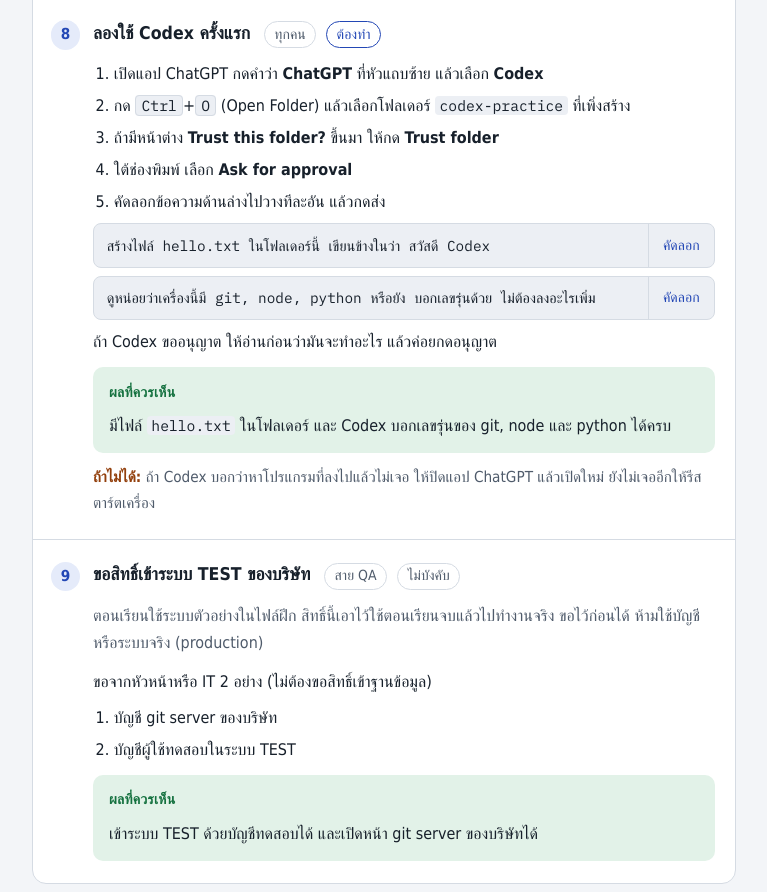
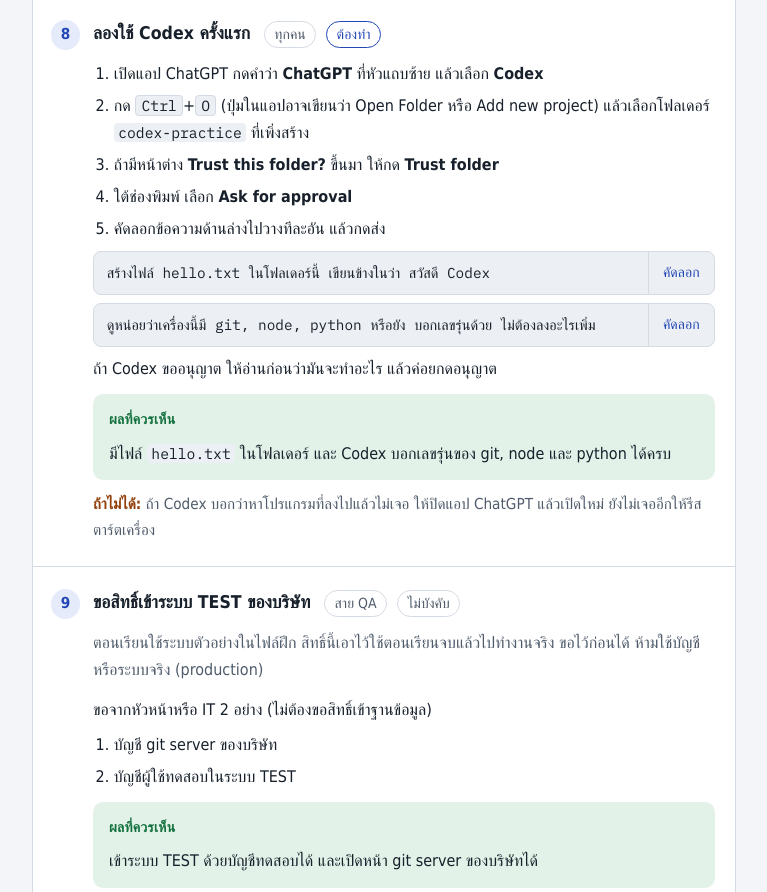
Before and after one commit to k12club/pylon-ai-foundation, a plain HTML site: page install-checklist.html in a window 1280 px wide. Shown: the part 2942-3834 px from the top of the page, without its empty margins (256-1023 px from the left). Drawn offline with Linux system fonts and the light colour scheme; a web font is replaced by a local one.

Commit message:
docs: ปรับถ้อยคำตามรีวิวรอบสอง

```diff
--- a/install-checklist.html
+++ b/install-checklist.html
@@ -292,7 +292,7 @@ footer ul { margin: 0; padding-left: 1.2rem; }
         <div class="how">
           <ol>
             <li>เปิดแอป ChatGPT กดคำว่า <b>ChatGPT</b> ที่หัวแถบซ้าย แล้วเลือก <b>Codex</b></li>
-            <li>กด <kbd>Ctrl</kbd>+<kbd>O</kbd> (Open Folder) แล้วเลือกโฟลเดอร์ <code>codex-practice</code> ที่เพิ่งสร้าง</li>
+            <li>กด <kbd>Ctrl</kbd>+<kbd>O</kbd> (ปุ่มในแอปอาจเขียนว่า Open Folder หรือ Add new project) แล้วเลือกโฟลเดอร์ <code>codex-practice</code> ที่เพิ่งสร้าง</li>
             <li>ถ้ามีหน้าต่าง <b>Trust this folder?</b> ขึ้นมา ให้กด <b>Trust folder</b></li>
             <li>ใต้ช่องพิมพ์ เลือก <b>Ask for approval</b></li>
             <li>คัดลอกข้อความด้านล่างไปวางทีละอัน แล้วกดส่ง</li>
```
Also changed, not shown: install-checklist.local.html (+1 -1 lines), 4 other files.
